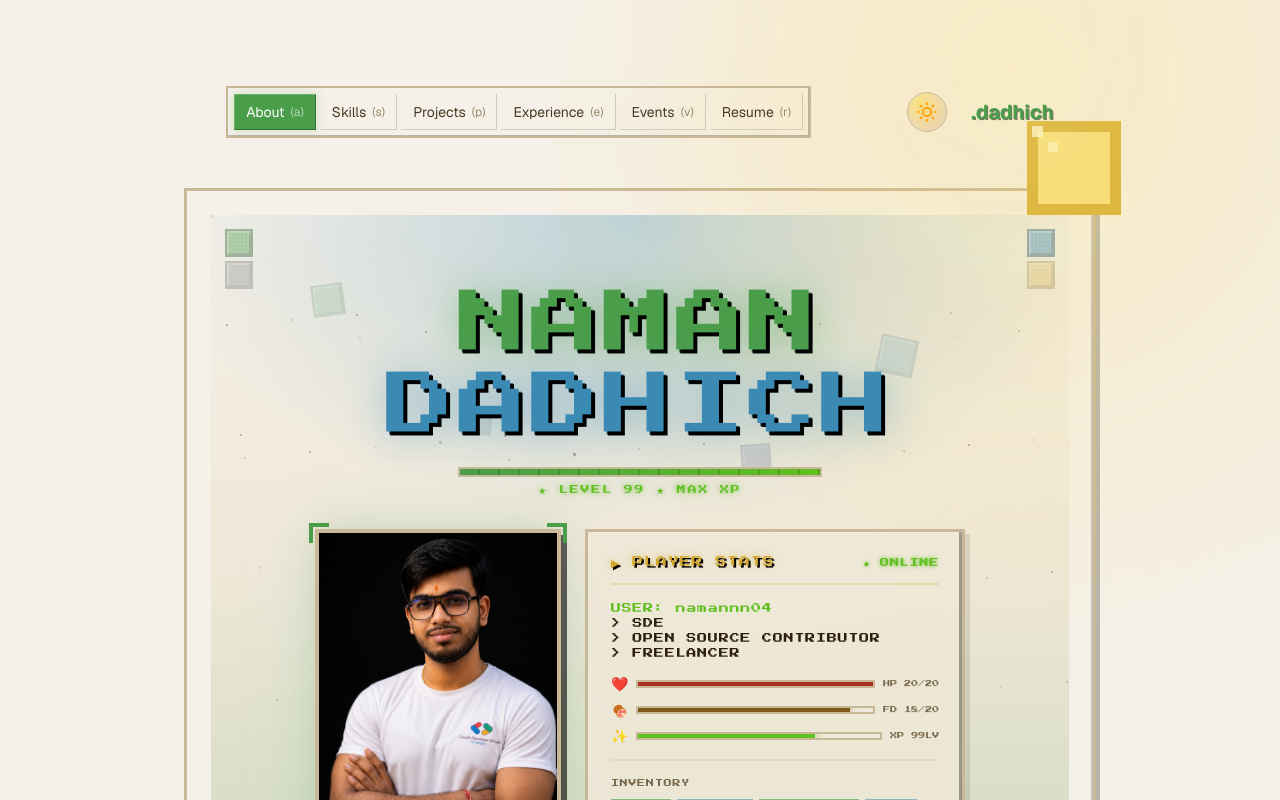
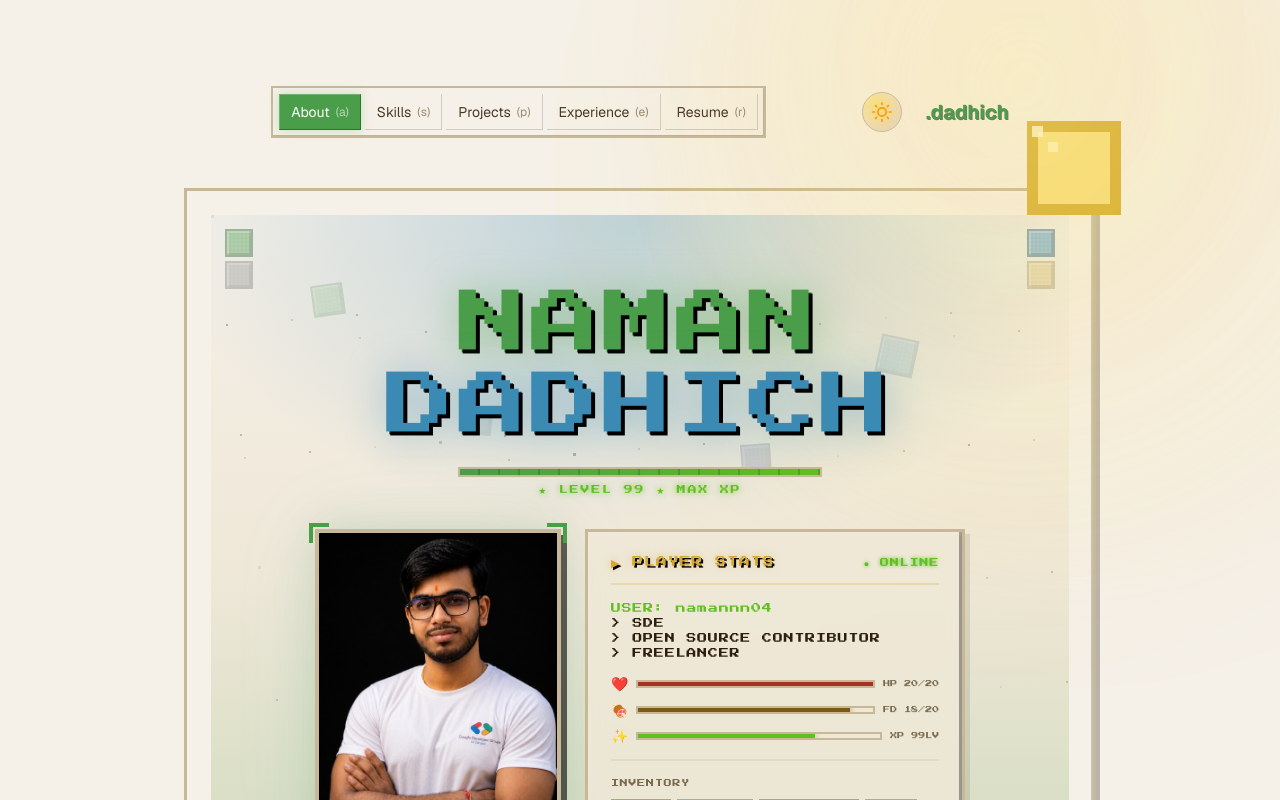
Before and after one commit to namannn04/portfolionext, a Next.js app: page / in a window 1280 px wide. Shown: the top 800 px of the page. Built offline with nearby package versions, Linux system fonts and the light colour scheme.

Commit message:
event removed

```diff
--- a/src/components/common/Navbar.tsx
+++ b/src/components/common/Navbar.tsx
@@ -12,7 +12,7 @@ const navOptions = [
   { name: "Skills", href: "#skills", shortcut: "s" },
   { name: "Projects", href: "/projects", shortcut: "p" },
   { name: "Experience", href: "/experience", shortcut: "e" },
-  { name: "Events", href: "/events", shortcut: "v" },
+  // { name: "Events", href: "/events", shortcut: "v" },
   { name: "Resume", href: "/resume", shortcut: "r" },
 ];
 
```
